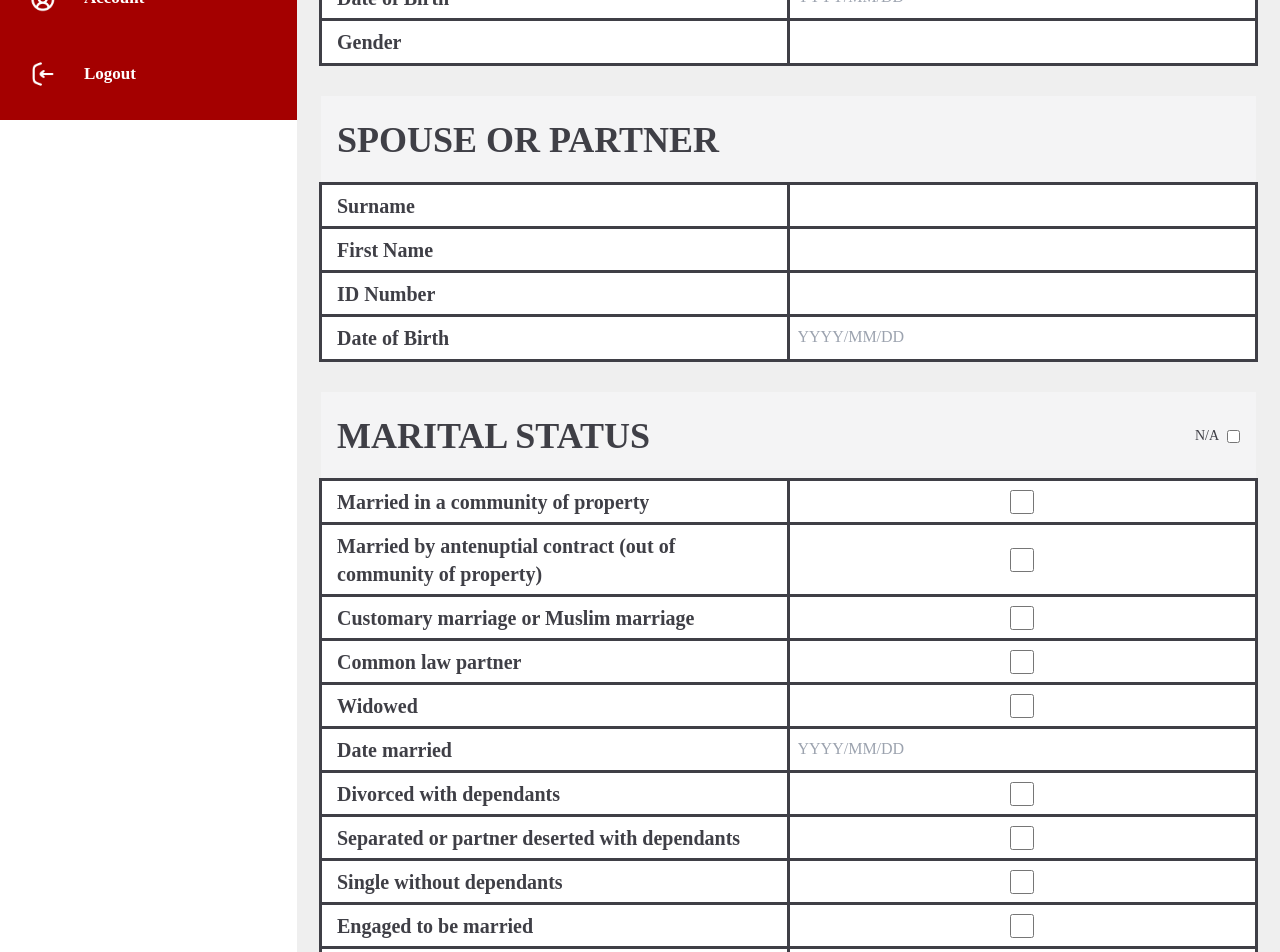
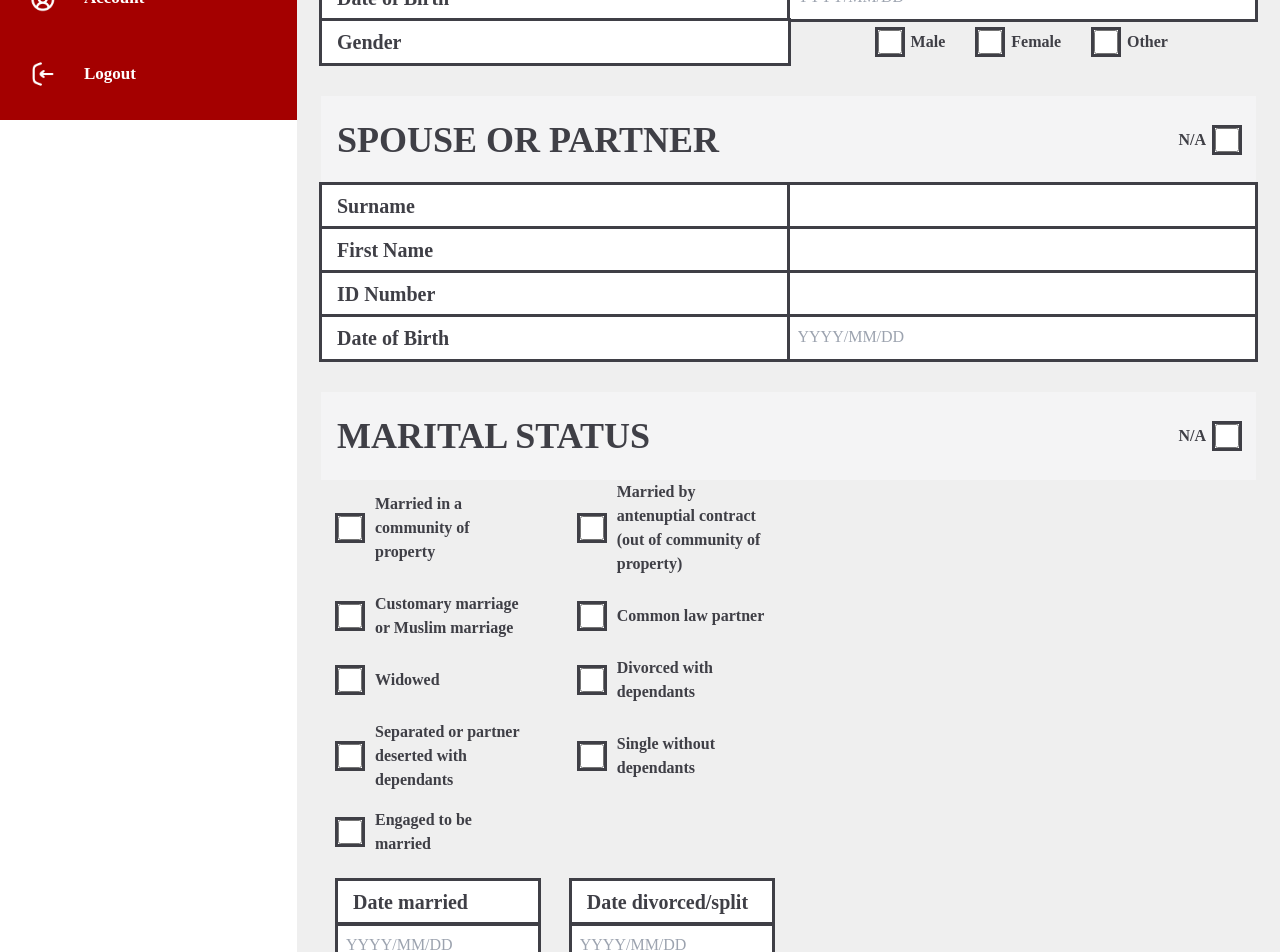
Before and after one commit to HousingAssembly/Audit-Team, a React (Create React App) app in the folder frontend/: page /dashboard/upload-audit in a window 1280 px wide. Shown: the part 680-1632 px from the top of the page. Built offline with nearby package versions, Linux system fonts and the light colour scheme; sample sign-in values are in the browser's storage.

Commit message:
ui improvements
- added gender checkboxes
- made all checkboxes the same

```diff
--- a/frontend/src/components/dashboard/UploadAudit.jsx
+++ b/frontend/src/components/dashboard/UploadAudit.jsx
@@ -53,7 +53,12 @@ const Section = ({ title, children, className, extra }) => (
     <div className="flex flex-col py-4">
       <div className={`flex items-center justify-between font-bold text-4xl py-6 text-zinc-700 px-4 bg-zinc-100 ${className}`}>
         <span>{title}</span>
-      {extra && <div className="flex items-center text-sm gap-2 font-normal text-zinc-700">N/A <input type="checkbox" {...extra} /></div>}
+        {extra && (
+          <div className="flex items-center gap-2">
+            <span className="text-zinc-700 font-bold text-base">N/A</span>
+            <CheckboxField checked={extra.checked} onChange={extra.onChange} />
+          </div>
+        )}
       </div>
       <div className="grid grid-cols-2 gap-0">{children}</div>
     </div>
@@ -69,6 +74,12 @@ const UploadAudit = () => {
         first_name: "",
         id_number: "",
         date_of_birth: "",
+        gender: {
+          male: false,
+          female: false,
+          other: false,
+          description: "",
+        },
       },
       spouse_or_partner: {
         surname: "",
@@ -105,7 +116,8 @@ const UploadAudit = () => {
         war_veteran: false,
         pregnant: false,
       },
-    skip_marital_status: false
+      skip_marital_status: false,
+      skip_spouse: false
     });
     const [showSuccess, setShowSuccess] = useState(false);
 
@@ -125,7 +137,6 @@ const UploadAudit = () => {
   const toggleCheckbox = (path) => {
     setFormData((prev) => {
       const copy = structuredClone(prev);
-    // Only apply singleselect for marital_status
       if (path.startsWith("marital_status.") && !["date_married", "date_divorced"].includes(path.split(".")[1])) {
         const keyToEnable = path.split(".")[1];
         const updatedStatus = Object.fromEntries(
@@ -144,6 +155,17 @@ const toggleCheckbox = (path) => {
         current[keys.at(-1)] = !current[keys.at(-1)];
       }
 
+      if (path.startsWith("applicant.gender.") && path !== "applicant.gender.description") {
+        const keyToEnable = path.split(".")[2];
+        const updatedGender = {
+          male: false,
+          female: false,
+          other: false,
+          description: keyToEnable === "other" ? copy.applicant.gender.description : "",
+        };
+        updatedGender[keyToEnable] = true;
+        copy.applicant.gender = updatedGender;
+      }
       return copy;
     });
   };
@@ -151,6 +173,10 @@ const toggleCheckbox = (path) => {
     const handleSubmitAudit = async () => {
       const token = localStorage.getItem("token");
       const payload = structuredClone(formData);
+
+      const selectedGender = Object.entries(formData.applicant.gender)
+        .find(([key, val]) => key !== "description" && val === true)?.[0] || "Unspecified";
+      payload.applicant.gender = selectedGender;
 
       if (formData.skip_marital_status) {
         payload.marital_status = {
@@ -262,8 +288,10 @@ return (
         <Section title="AUDIT DETAILS">
           <Field label="Registration Number" />
           <InputField value={formData.registration_number} onChange={(e) => updateField("registration_number", e.target.value)} />
+
           <Field label="Application Date" />
           <InputField value={formData.application_date} onChange={(e) => updateField("application_date", e.target.value)} enforceDateFormat/>
+
           <Field label="Client Copy Date" />
           <InputField value={formData.client_copy_date} onChange={(e) => updateField("client_copy_date", e.target.value)} enforceDateFormat/>
         </Section>
@@ -271,25 +299,108 @@ return (
         <Section title="APPLICANT">
           <Field label="Surname" />
           <InputField value={formData.applicant.surname} onChange={(e) => updateField("applicant.surname", e.target.value)} />
+
           <Field label="First Name" />
           <InputField value={formData.applicant.first_name} onChange={(e) => updateField("applicant.first_name", e.target.value)} />
+
           <Field label="ID Number" />
           <InputField value={formData.applicant.id_number} onChange={(e) => updateField("applicant.id_number", e.target.value)} />
+
           <Field label="Date of Birth" />
           <InputField value={formData.applicant.date_of_birth} onChange={(e) => updateField("applicant.date_of_birth", e.target.value)} enforceDateFormat/>
+
         <Field label="Gender" />
-        <InputField value={formData.applicant.gender} onChange={(e) => updateField("gender", e.target.value)} />
+          <div className="col-span-1 flex justify-center gap-8 py-2">
+            <div className="flex items-center gap-2">
+              <CheckboxField
+                checked={formData.applicant.gender.male}
+                onChange={() => toggleCheckbox("applicant.gender.male")}
+              />
+              <span className="text-zinc-700 font-bold">Male</span>
+            </div>
+            <div className="flex items-center gap-2">
+              <CheckboxField
+                checked={formData.applicant.gender.female}
+                onChange={() => toggleCheckbox("applicant.gender.female")}
+              />
+              <span className="text-zinc-700 font-bold">Female</span>
+            </div>
+            <div className="flex items-center gap-2">
+              <CheckboxField
+                checked={formData.applicant.gender.other}
+                onChange={() => toggleCheckbox("applicant.gender.other")}
+              />
+              <span className="text-zinc-700 font-bold">Other</span>
+            </div>
+          </div>
+
+
+          {formData.applicant.gender.other && (
+          <>
+            <Field label="Specify if Other" />
+            <InputField
+              value={formData.applicant.gender.description}
+              onChange={(e) =>
+                updateField("applicant.gender.description", e.target.value)
+              }
+            />
+          </>
+        )}
+
           </Section>
 
-      <Section title="SPOUSE OR PARTNER">
+        <Section
+          title="SPOUSE OR PARTNER"
+          extra={{
+            checked: formData.skip_spouse,
+            onChange: () =>
+              setFormData((prev) => ({
+                ...prev,
+                skip_spouse: !prev.skip_spouse,
+                spouse_or_partner: !prev.skip_spouse
+                  ? {
+                      surname: "",
+                      first_name: "",
+                      id_number: "",
+                      date_of_birth: "",
+                    }
+                  : prev.spouse_or_partner,
+              })),
+          }}
+        >
+          {!formData.skip_spouse && (
+            <>
               <Field label="Surname" />
-        <InputField value={formData.spouse_or_partner.surname} onChange={(e) => updateField("spouse_or_partner.surname", e.target.value)} />
+              <InputField
+                value={formData.spouse_or_partner.surname}
+                onChange={(e) =>
+                  updateField("spouse_or_partner.surname", e.target.value)
+                }
+              />
               <Field label="First Name" />
-        <InputField value={formData.spouse_or_partner.first_name} onChange={(e) => updateField("spouse_or_partner.first_name", e.target.value)} />
+              <InputField
+                value={formData.spouse_or_partner.first_name}
+                onChange={(e) =>
+                  updateField("spouse_or_partner.first_name", e.target.value)
+                }
+              />
               <Field label="ID Number" />
-        <InputField value={formData.spouse_or_partner.id_number} onChange={(e) => updateField("spouse_or_partner.id_number", e.target.value)} />
+              <InputField
+                value={formData.spouse_or_partner.id_number}
+                onChange={(e) =>
+                  updateField("spouse_or_partner.id_number", e.target.value)
+                }
+              />
               <Field label="Date of Birth" />
-        <InputField value={formData.spouse_or_partner.date_of_birth} onChange={(e) => updateField("spouse_or_partner.date_of_birth", e.target.value)} enforceDateFormat/>
+              <InputField
+                value={formData.spouse_or_partner.date_of_birth}
+                onChange={(e) =>
+                  updateField("spouse_or_partner.date_of_birth", e.target.value)
+                }
+                enforceDateFormat
+              />
+            </>
+          )}
         </Section>
 
 <Section
@@ -316,50 +427,36 @@ return (
             }
           : prev.marital_status,
       })),
-        }}>
+  }}
+>
   {!formData.skip_marital_status && (
-          <>
-            <Field label="Married in a community of property" />
+    <div className="w-full flex flex-col items-center">
+      <div className="w-full max-w-5xl flex flex-col items-center gap-6 px-4">
+        <div className="grid grid-cols-1 sm:grid-cols-2 gap-x-12 gap-y-4 w-full">
+          {[
+            { key: "married_in_community", label: "Married in a community of property" },
+            { key: "married_out_of_community", label: "Married by antenuptial contract (out of community of property)" },
+            { key: "customary_marriage", label: "Customary marriage or Muslim marriage" },
+            { key: "common_law_partner", label: "Common law partner" },
+            { key: "widowed", label: "Widowed" },
+            { key: "divorced_with_dependants", label: "Divorced with dependants" },
+            { key: "separated_with_dependants", label: "Separated or partner deserted with dependants" },
+            { key: "single_without_dependants", label: "Single without dependants" },
+            { key: "engaged_to_be_married", label: "Engaged to be married" },
+          ].map(({ key, label }) => (
+            <div key={key} className="flex items-center gap-3">
               <CheckboxField
-              checked={formData.marital_status.married_in_community}
-              onChange={() =>
-                toggleCheckbox("marital_status.married_in_community")
-              }
+                checked={formData.marital_status[key]}
+                onChange={() => toggleCheckbox(`marital_status.${key}`)}
                 disabled={formData.skip_marital_status}
               />
+              <span className="text-zinc-700 font-bold">{label}</span>
+            </div>
+          ))}
+        </div>
 
-            <Field label="Married by antenuptial contract (out of community of property)" />
-            <CheckboxField
-              checked={formData.marital_status.married_out_of_community}
-              onChange={() =>
-                toggleCheckbox("marital_status.married_out_of_community")
-              }
-              disabled={formData.skip_marital_status}
-            />
-
-            <Field label="Customary marriage or Muslim marriage" />
-            <CheckboxField
-              checked={formData.marital_status.customary_marriage}
-              onChange={() => toggleCheckbox("marital_status.customary_marriage")}
-              disabled={formData.skip_marital_status}
-            />
-
-            <Field label="Common law partner" />
-            <CheckboxField
-              checked={formData.marital_status.common_law_partner}
-              onChange={() =>
-                toggleCheckbox("marital_status.common_law_partner")
-              }
-              disabled={formData.skip_marital_status}
-            />
-
-            <Field label="Widowed" />
-            <CheckboxField
-              checked={formData.marital_status.widowed}
-              onChange={() => toggleCheckbox("marital_status.widowed")}
-              disabled={formData.skip_marital_status}
-            />
-
+        <div className="grid grid-cols-1 sm:grid-cols-2 gap-8 w-full">
+          <div>
             <Field label="Date married" />
             <InputField
               value={formData.marital_status.date_married}
@@ -369,43 +466,9 @@ return (
               enforceDateFormat
               disabled={formData.skip_marital_status}
             />
+          </div>
 
-            <Field label="Divorced with dependants" />
-            <CheckboxField
-              checked={formData.marital_status.divorced_with_dependants}
-              onChange={() =>
-                toggleCheckbox("marital_status.divorced_with_dependants")
-              }
-              disabled={formData.skip_marital_status}
-            />
-
-            <Field label="Separated or partner deserted with dependants" />
-            <CheckboxField
-              checked={formData.marital_status.separated_with_dependants}
-              onChange={() =>
-                toggleCheckbox("marital_status.separated_with_dependants")
-              }
-              disabled={formData.skip_marital_status}
-            />
-
-            <Field label="Single without dependants" />
-            <CheckboxField
-              checked={formData.marital_status.single_without_dependants}
-              onChange={() =>
-                toggleCheckbox("marital_status.single_without_dependants")
-              }
-              disabled={formData.skip_marital_status}
-            />
-
-            <Field label="Engaged to be married" />
-            <CheckboxField
-              checked={formData.marital_status.engaged_to_be_married}
-              onChange={() =>
-                toggleCheckbox("marital_status.engaged_to_be_married")
-              }
-              disabled={formData.skip_marital_status}
-            />
-
+          <div>
             <Field label="Date divorced/split" />
             <InputField
               value={formData.marital_status.date_divorced}
@@ -415,9 +478,15 @@ return (
               enforceDateFormat
               disabled={formData.skip_marital_status}
             />
-          </>
+          </div>
+        </div>
+      </div>
+    </div>
   )}
 </Section>
+
+
+
 
         <Section title="RESIDENTIAL DETAILS">
           <Field label="Street" />
@@ -448,7 +517,6 @@ return (
           <CheckboxField checked={formData.special_circumstances.pregnant} onChange={() => toggleCheckbox("special_circumstances.pregnant")} />
         </Section>
 
-
         <div className="flex flex-row justify-between py-3 mt-6">
           <button onClick={() => window.location.reload()} className="px-6 py-3 text-xl text-zinc-700 font-bold rounded-lg border border-solid border-2 border-black/50">Clear</button>
           <button onClick={handleSubmitAudit} className="px-10 py-3 text-xl text-white font-bold rounded-lg bg-red-800">Submit Audit</button>
```
Lines whose indentation alone changed are shown as unchanged.
